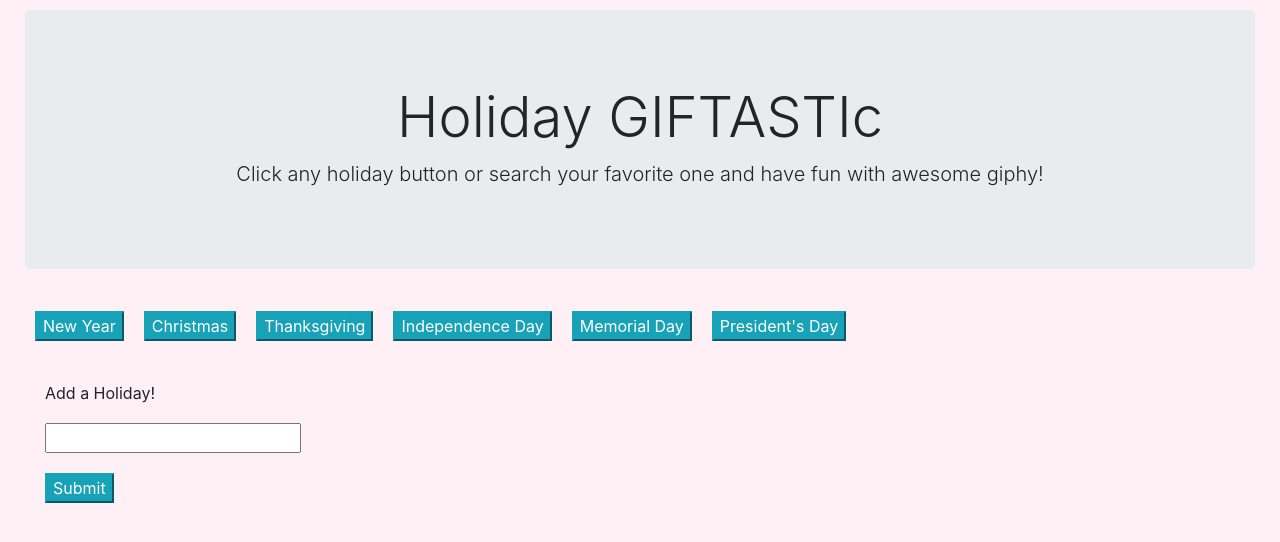
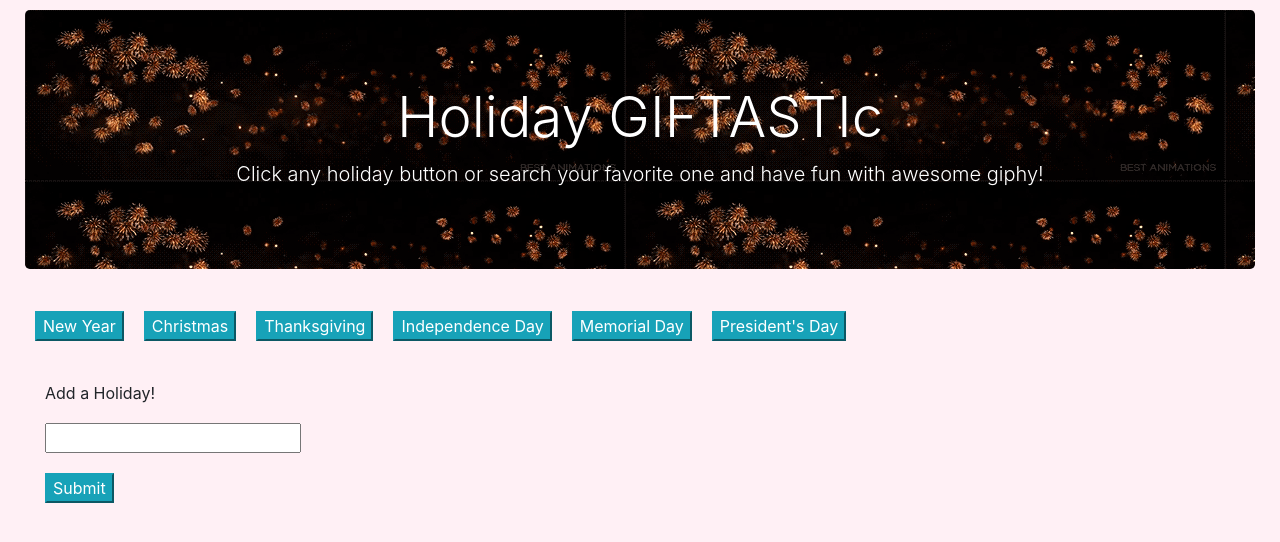
Before and after one commit to HannaBella/GifTastic, a plain HTML site: page index.html in a window 1280 px wide. Drawn offline with nearby package versions, Linux system fonts and the light colour scheme.

Commit message:
Modified banner style and changed text color

```diff
--- a/assets/css/style.css
+++ b/assets/css/style.css
@@ -16,3 +16,6 @@ label {
 h5 {
     width: 300px;
 }
+.jumbotron{
+    background: url("../sky-firework-gif.gif");
+}
--- a/index.html
+++ b/index.html
@@ -11,13 +11,13 @@
 <body>
     <div class="container-fluid">
         <div class="jumbotron">
-            <div class="container text-center">
+            <div class="container text-center text-white">
               <h1 class="display-4">Holiday GIFTASTIc</h1>
               <p class="lead">Click any holiday button or search your favorite one and have fun with awesome giphy!</p>
-            </div>
-          </div>
+        </div>
+    </div>
     <!-- Button display div -->
-    <div id="buttons-view"></div>
+        <div id="buttons-view"></div>
     <div class="row">
         <div class="col-sm-2">
             <form id="search-form">
```
Also changed, not shown: assets/sky-firework-gif.gif (added).
